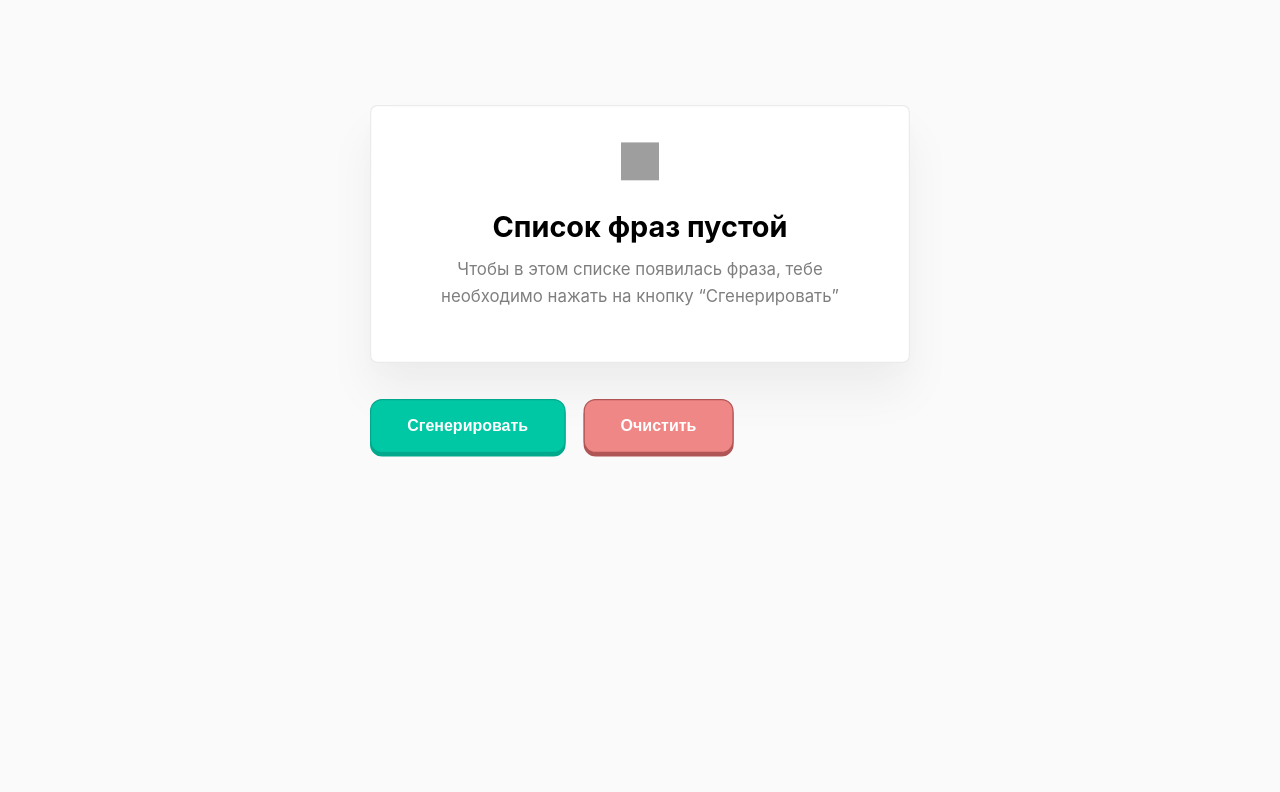
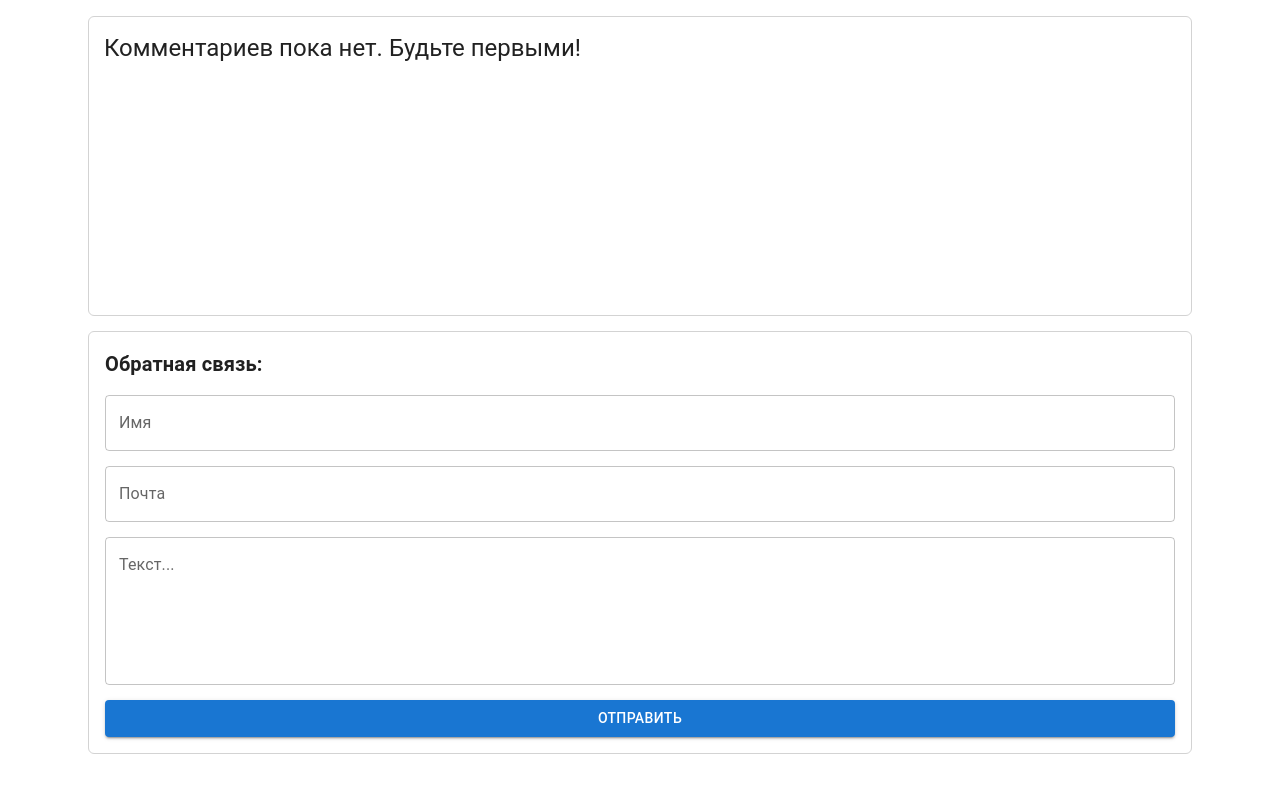
Before and after one commit to Koleneko/react-study, a React (Create React App) app: page / in a window 1280 px wide. Shown: the top 792 px of the page. Built offline with nearby package versions, Linux system fonts and the light colour scheme; grey boxes are pictures that could not be loaded.

Commit message:
Выполнил дз №5

```diff
--- a/src/index.js
+++ b/src/index.js
@@ -1,15 +1,21 @@
 import React from "react";
 import ReactDOM from "react-dom";
-import "./index.css";
+// import "./index.css";
+import {Container, CssBaseline} from "@mui/material";
+
 
 // import App from "./tutorial-1/App";
 // import App from "./tutorial-2/App";
 // import App from "./tutorial-3/App";
-import App from "./tutorial-5/App";
+// import App from "./tutorial-5/App";
+import App from "./tutorial-6/App";
 
 ReactDOM.render(
   <React.StrictMode>
-    <App />
+    <Container >
+      <App />
+      <CssBaseline/>
+    </Container>
   </React.StrictMode>,
   document.getElementById("root"),
 );
--- /dev/null
+++ b/src/tutorial-6/App.js
@@ -0,0 +1,51 @@
+import { useState, useEffect } from "react";
+import { Container } from "@mui/material";
+import { AppContext } from "./AppContext";
+import Form from "./components/Form";
+import UserList from "./components/UserList";
+
+const App = () => {
+  const [comments, setComments] = useState([]);
+
+  useEffect(() => {
+    const localStoredComments = JSON.parse(localStorage.getItem("comments")) || [];
+
+    if (isNotEmptyArr(localStoredComments)) {
+      setComments(localStoredComments);
+    }
+  }, []);
+
+  useEffect(() => {
+    localStorage.setItem("comments", JSON.stringify(comments));
+  }, [comments]);
+
+  const isNotEmptyArr = (arr) => Boolean(arr && arr.length);
+
+  const onCommentDelete = (index) => {
+    const res = comments.filter((_, i) => index !== i);
+    setComments(res);
+  };
+
+  const onFormSubmit = (comment) => {
+    comment.createdAt = new Date();
+    setComments([...comments, comment]);
+  };
+
+  return (
+    <Container
+      sx={{
+        my: "16px",
+        display: "flex",
+        flexDirection: "column",
+        gap: "15px",
+        maxWidth: "450px",
+      }}>
+      <AppContext.Provider value={{ onCommentDelete, onFormSubmit }}>
+        <UserList comments={comments} />
+        <Form />
+      </AppContext.Provider>
+    </Container>
+  );
+};
+
+export default App;
--- /dev/null
+++ b/src/tutorial-6/AppContext.js
@@ -0,0 +1,3 @@
+import { createContext } from "react";
+
+export const AppContext = createContext();
--- /dev/null
+++ b/src/tutorial-6/components/Form/index.jsx
@@ -0,0 +1,69 @@
+import { useContext, useState } from "react";
+import { AppContext } from "../../AppContext";
+import { Box, Button, TextField, Typography } from "@mui/material";
+
+function Form() {
+  const [data, setData] = useState({
+    fullName: "",
+    email: "",
+    createdAt: "",
+    text: "",
+  });
+
+  const { onFormSubmit } = useContext(AppContext);
+
+  const handleFormChange = (event) => {
+    setData((prev) => {
+      return { ...prev, [event.target.name]: event.target.value };
+    });
+  };
+
+  const onFormSubmitWrapper = () => {
+    onFormSubmit(data);
+    setData({ fullName: "", email: "", createdAt: "", text: "" });
+  };
+
+  return (
+    <Box
+      sx={{
+        minHeight: "300px",
+        border: "1px solid lightgrey",
+        borderRadius: "6px",
+        display: "flex",
+        flexDirection: "column",
+        alignItems: "stretch",
+        justifyContent: "space-around",
+        gap: "15px",
+        p: "16px",
+      }}>
+      <Typography variant="h6" sx={{ fontWeight: "bold" }}>
+        Обратная связь:
+      </Typography>
+      <TextField
+        label={"Имя"}
+        name="fullName"
+        value={data.fullName}
+        onChange={handleFormChange}
+      />
+      <TextField
+        label={"Почта"}
+        name="email"
+        value={data.email}
+        onChange={handleFormChange}
+      />
+      <TextField
+        value={data.text}
+        onChange={handleFormChange}
+        name="text"
+        label={"Текст..."}
+        multiline
+        minRows={5}
+      />
+      <Button variant="contained" onClick={onFormSubmitWrapper}>
+        Отправить
+      </Button>
+    </Box>
+  );
+}
+
+export default Form;
--- /dev/null
+++ b/src/tutorial-6/components/UserCard/index.jsx
@@ -0,0 +1,48 @@
+import { useContext } from "react";
+import { AppContext } from "../../AppContext";
+import { Card, Divider, IconButton, Stack, Typography } from "@mui/material";
+import { Box } from "@mui/system";
+import PersonIcon from "@mui/icons-material/Person";
+import DeleteIcon from "@mui/icons-material/Delete";
+
+export const UserCard = ({ comment, index }) => {
+  const { onCommentDelete } = useContext(AppContext);
+
+  const formatedDate = new Date(comment.createdAt).toLocaleDateString("ru-Ru");
+
+  return (
+    <Card sx={{ minHeight: "110px" }}>
+      <Box
+        sx={{
+          p: 2,
+          display: "flex",
+          gap: "15px",
+        }}>
+        <PersonIcon sx={{ alignSelf: "center" }} />
+        <Stack>
+          <Typography fontWeight={700}>{comment.fullName}</Typography>
+          <Typography fontWeight={500}>{comment.text}</Typography>
+        </Stack>
+        <IconButton
+          aria-label="delete"
+          sx={{
+            ml: "auto",
+          }}
+          onClick={() => onCommentDelete(index)}>
+          <DeleteIcon />
+        </IconButton>
+      </Box>
+      <Divider light />
+      <Typography
+        fontWeight={300}
+        fontSize={"12px"}
+        sx={{
+          color: "lightgray",
+          pt: "5px",
+          pl: "5px",
+        }}>
+        {formatedDate}
+      </Typography>
+    </Card>
+  );
+};
--- /dev/null
+++ b/src/tutorial-6/components/UserList/index.jsx
@@ -0,0 +1,37 @@
+import React from "react";
+import { Box, Typography } from "@mui/material";
+import { UserCard } from "../UserCard";
+
+const UserList = ({ comments }) => {
+  return (
+    <Box
+      minWidth="sm"
+      sx={{
+        display: "flex",
+        flexDirection: "column",
+        gap: "15px",
+        minHeight: "300px",
+        maxHeight: "300px",
+        border: "1px solid lightgrey",
+        borderRadius: "6px",
+        p: "15px",
+        overflow: "auto",
+      }}>
+      {comments && comments.length ? (
+        comments.map((comment, index) => (
+          <UserCard
+            key={`${comment.createdAt}_${comment.fullName}`}
+            comment={comment}
+            index={index}
+          />
+        ))
+      ) : (
+        <Typography variant={"h5"}>
+          Комментариев пока нет. Будьте первыми!
+        </Typography>
+      )}
+    </Box>
+  );
+};
+
+export default UserList;
```
